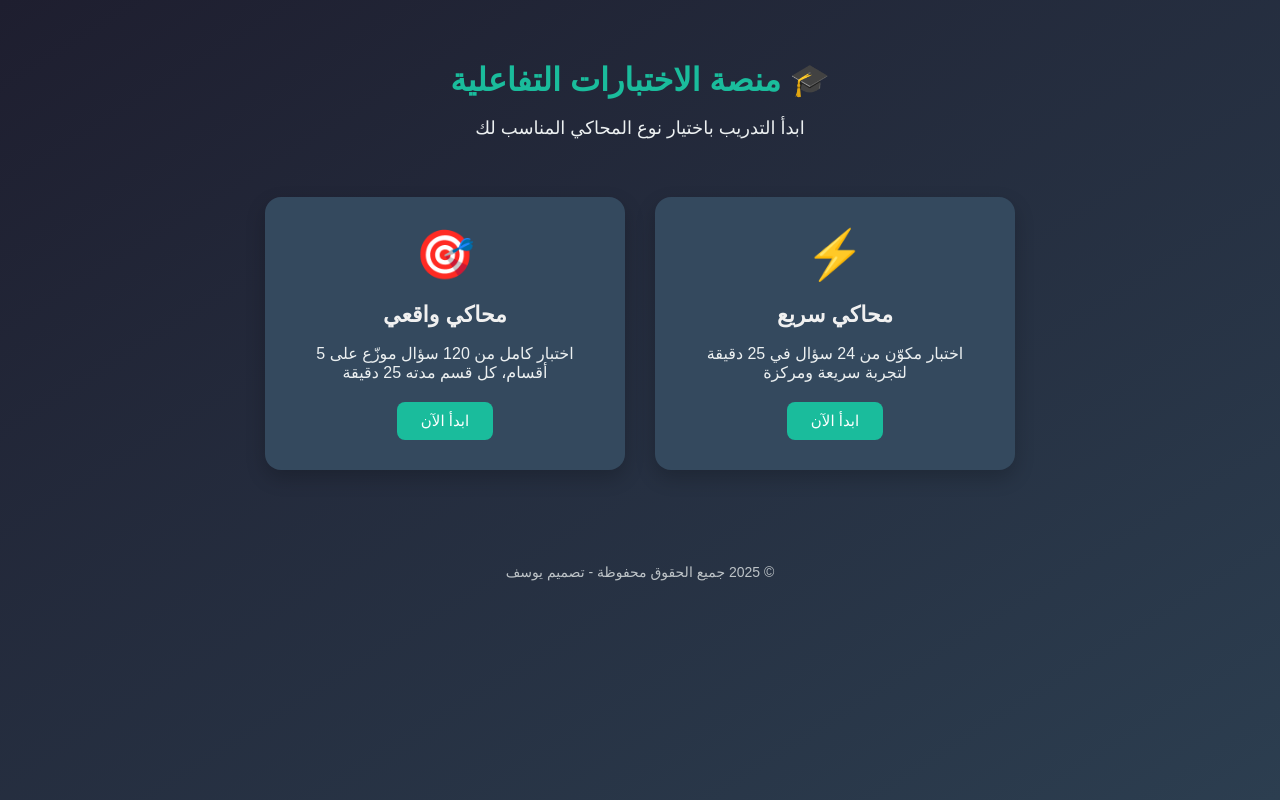
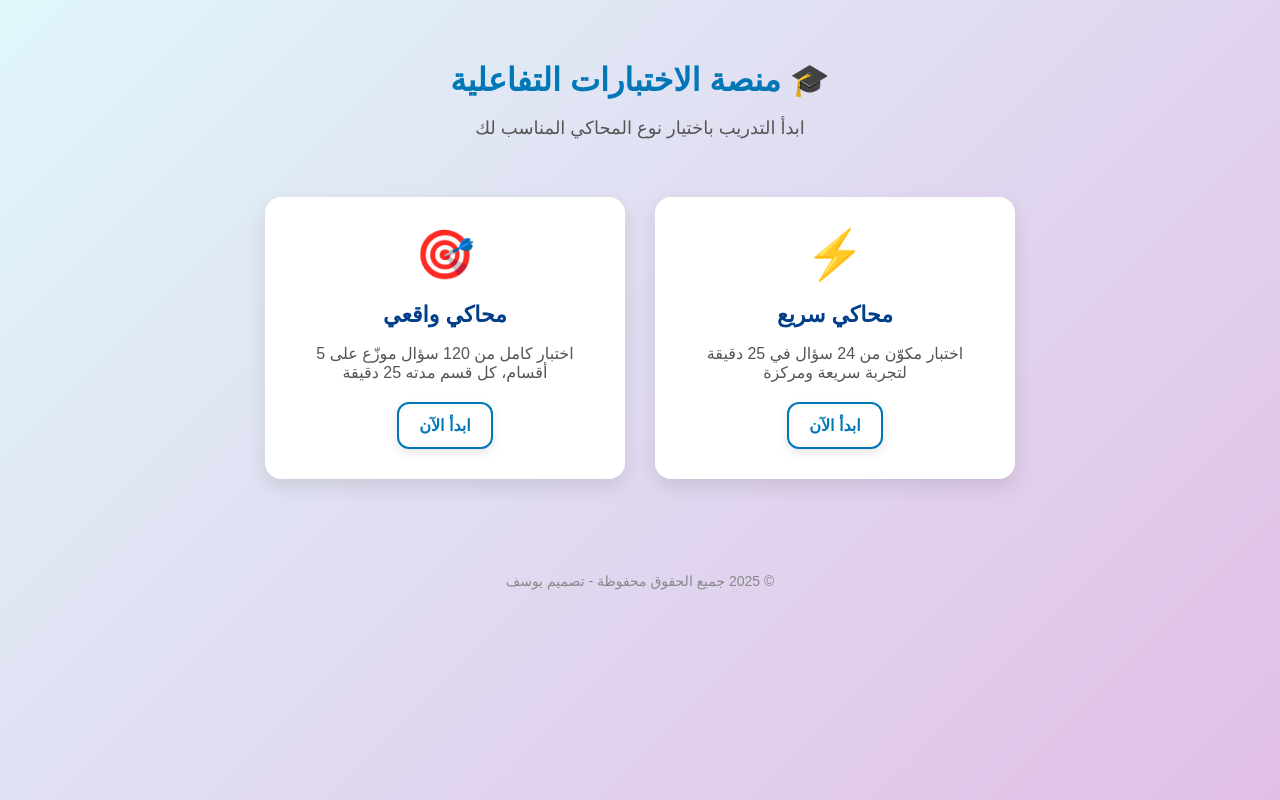
Before and after one commit to ysabri742-art/my-website2, a plain HTML site: page index.html in a window 1280 px wide. Drawn offline with Linux system fonts and the light colour scheme.

Commit message:
Update style.css

```diff
--- a/style.css
+++ b/style.css
@@ -1,11 +1,11 @@
 /* خلفية الموقع */
 body {
-  background: linear-gradient(to bottom right, #1e1e2f, #2c3e50);
+  background: linear-gradient(135deg, #e0f7fa, #e1bee7);
   font-family: 'Cairo', sans-serif;
   margin: 0;
   padding: 0;
   direction: rtl;
-  color: #f0f0f0;
+  color: #333;
   display: flex;
   flex-direction: column;
   align-items: center;
@@ -21,13 +21,13 @@ body {
 
 .header h1 {
   font-size: 32px;
-  color: #1abc9c;
+  color: #0077b6;
   margin-bottom: 10px;
 }
 
 .header p {
   font-size: 18px;
-  color: #ecf0f1;
+  color: #555;
 }
 
 /* كروت اختيار المحاكي */
@@ -40,50 +40,68 @@ body {
 }
 
 .card {
-  background-color: #34495e;
+  background-color: #ffffff;
   border-radius: 16px;
-  box-shadow: 0 8px 20px rgba(0,0,0,0.2);
+  box-shadow: 0 8px 20px rgba(0,0,0,0.1);
   padding: 30px;
   width: 300px;
   text-align: center;
   transition: transform 0.3s ease, box-shadow 0.3s ease;
+  animation: fadeInUp 0.8s ease forwards;
+  opacity: 0;
 }
 
-.card:hover {
-  transform: translateY(-5px);
-  box-shadow: 0 12px 25px rgba(0,0,0,0.3);
+.card:nth-child(1) { animation-delay: 0.2s; }
+.card:nth-child(2) { animation-delay: 0.4s; }
+
+@keyframes fadeInUp {
+  from {
+    transform: translateY(30px);
+    opacity: 0;
+  }
+  to {
+    transform: translateY(0);
+    opacity: 1;
+  }
 }
 
 .card-icon {
   font-size: 48px;
-  color: #1abc9c;
+  color: #00b4d8;
   margin-bottom: 10px;
 }
 
 .card h2 {
   font-size: 22px;
   margin-bottom: 10px;
+  color: #023e8a;
 }
 
 .card p {
   font-size: 16px;
   margin-bottom: 20px;
-  color: #ecf0f1;
+  color: #555;
 }
 
+/* زر "ابدأ الآن" بشكل كرت */
 .card button {
-  background-color: #1abc9c;
-  color: white;
-  border: none;
-  padding: 10px 24px;
-  font-size: 15px;
-  border-radius: 8px;
+  background-color: #ffffff;
+  color: #0077b6;
+  border: 2px solid #0077b6;
+  padding: 12px 20px;
+  font-size: 16px;
+  border-radius: 12px;
+  box-shadow: 0 4px 10px rgba(0,0,0,0.1);
   cursor: pointer;
-  transition: background-color 0.3s ease;
+  transition: all 0.3s ease;
+  font-weight: bold;
 }
 
 .card button:hover {
-  background-color: #16a085;
+  background-color: #0077b6;
+  color: #ffffff;
+  box-shadow: 0 6px 15px rgba(0,0,0,0.2);
+  transform: translateY(-2px);
 }
 
 /* تذييل الصفحة */
@@ -92,7 +110,7 @@ body {
   margin-top: 40px;
   padding: 20px;
   font-size: 14px;
-  color: #bdc3c7;
+  color: #888;
 }
 
 /* دعم الموبايل */
```
